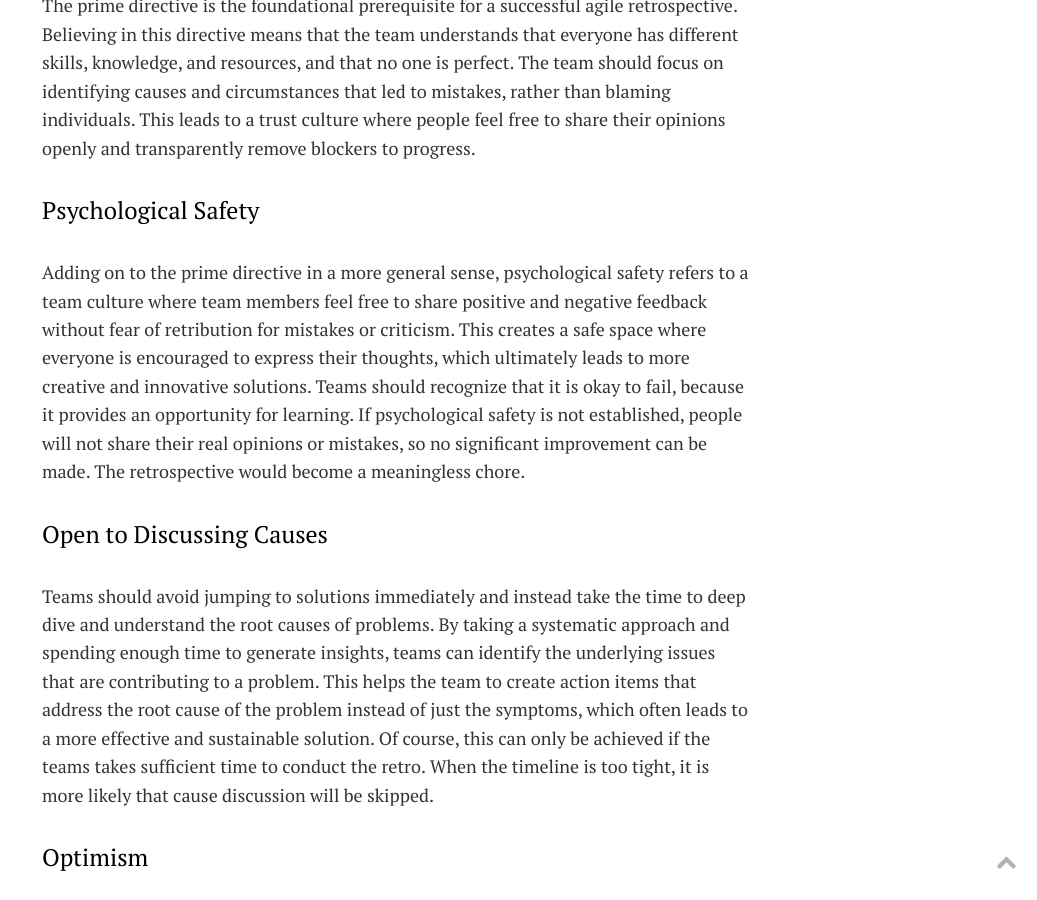
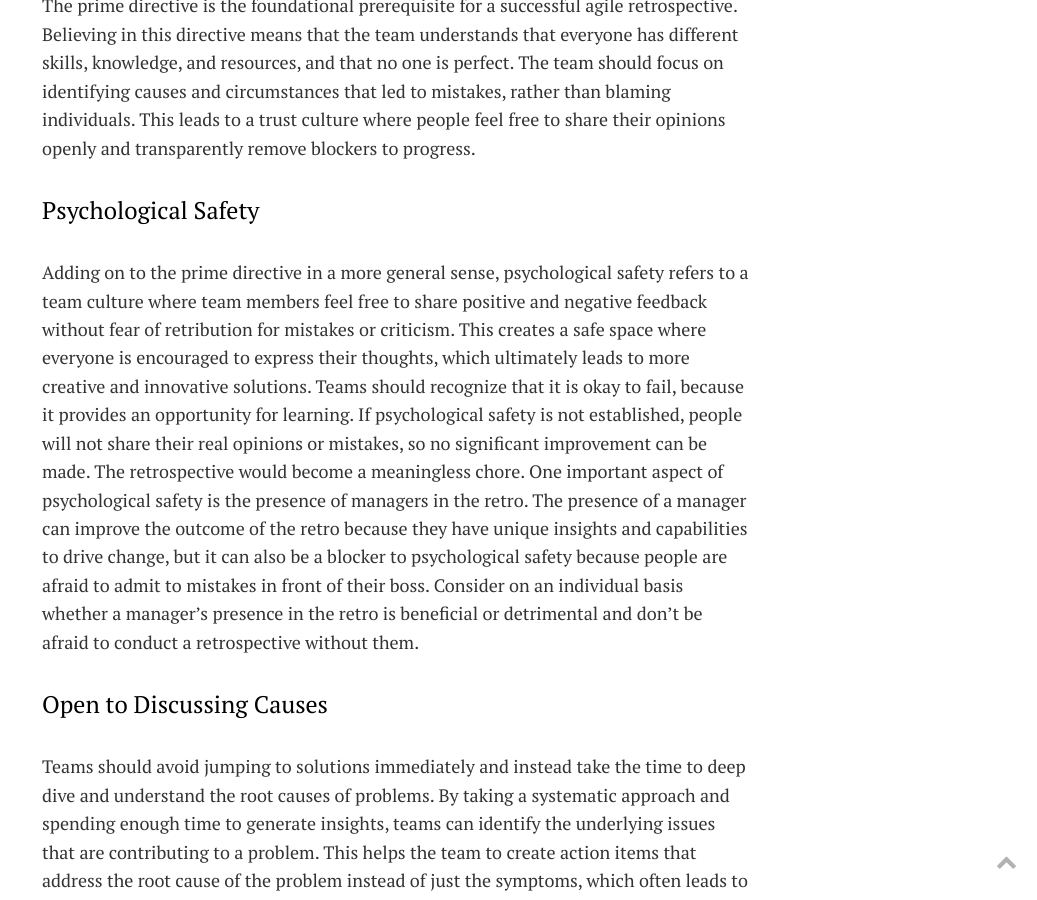
Before and after one commit to julyvee/julyvee.github.io, a Jekyll site: the page built from _posts/2023-03-15-retrospective-not-regrettospective.markdown, in a window 1280 px wide and 900 px high, scrolled down 1570 px. Shown: the whole window, without its empty margins (243-1280 px from the left). Built offline with Jekyll 4.4.1, drawn with Linux system fonts in a browser that asks for light colours.

Commit message:
Add comment about manager presence

```diff
--- a/_posts/2023-03-15-retrospective-not-regrettospective.markdown
+++ b/_posts/2023-03-15-retrospective-not-regrettospective.markdown
@@ -21,7 +21,7 @@ The prime directive is the foundational prerequisite for a successful agile retr
 
 ### Psychological Safety
 
-Adding on to the prime directive in a more general sense, psychological safety refers to a team culture where team members feel free to share positive and negative feedback without fear of retribution for mistakes or criticism. This creates a safe space where everyone is encouraged to express their thoughts, which ultimately leads to more creative and innovative solutions. Teams should recognize that it is okay to fail, because it provides an opportunity for learning. If psychological safety is not established, people will not share their real opinions or mistakes, so no significant improvement can be made. The retrospective would become a meaningless chore.
+Adding on to the prime directive in a more general sense, psychological safety refers to a team culture where team members feel free to share positive and negative feedback without fear of retribution for mistakes or criticism. This creates a safe space where everyone is encouraged to express their thoughts, which ultimately leads to more creative and innovative solutions. Teams should recognize that it is okay to fail, because it provides an opportunity for learning. If psychological safety is not established, people will not share their real opinions or mistakes, so no significant improvement can be made. The retrospective would become a meaningless chore. One important aspect of psychological safety is the presence of managers in the retro. The presence of a manager can improve the outcome of the retro because they have unique insights and capabilities to drive change, but it can also be a blocker to psychological safety because people are afraid to admit to mistakes in front of their boss. Consider on an individual basis whether a manager's presence in the retro is beneficial or detrimental and don't be afraid to conduct a retrospective without them.
 
 ### Open to Discussing Causes
 
```
